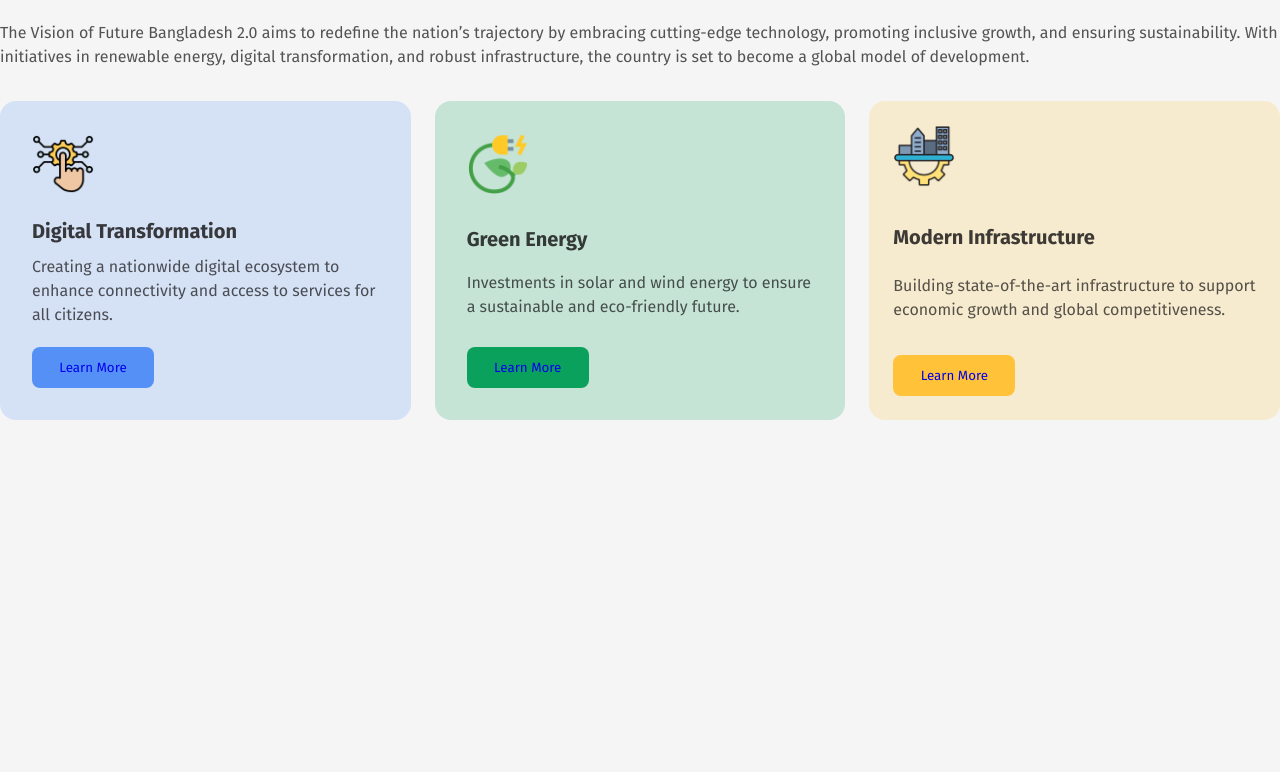
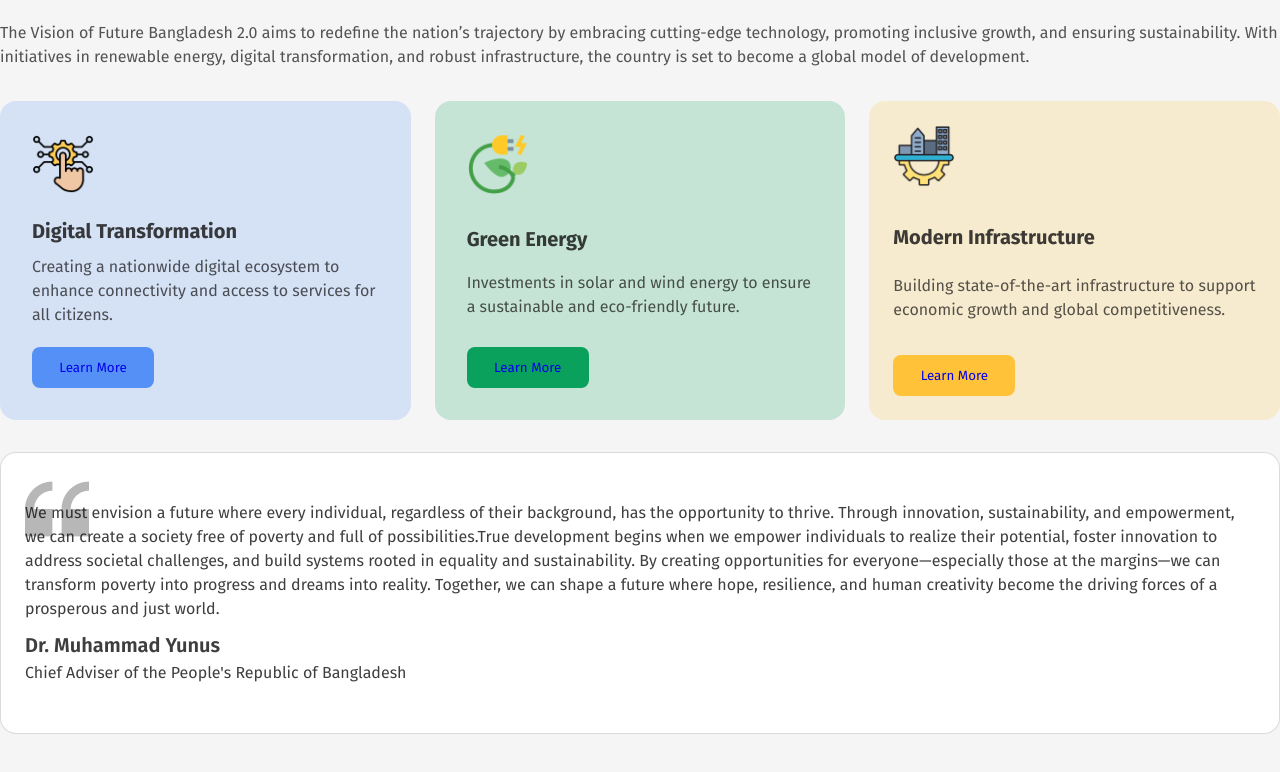
Before and after one commit to FreelancerJulhas/JulhasBiswas-B11-A01, a plain HTML site: page index.html in a window 1280 px wide. Shown: the part 1223-1995 px from the top of the page. Before the commit the page ends 1723 px from the top, so only its background shows below. Drawn offline with Linux system fonts and the light colour scheme.

Commit message:
Done upto block quote

```diff
--- a/index.html
+++ b/index.html
@@ -145,6 +145,28 @@
             <button class="vision-btn btn3"><a href="#">Learn More</a></button>
           </div>
         </div>
+        <!-- quote block start  -->
+        <div class="quote">
+          <p class="quote-description">
+            We must envision a future where every individual, regardless of
+            their background, has the opportunity to thrive. Through innovation,
+            sustainability, and empowerment, we can create a society free of
+            poverty and full of possibilities.True development begins when we
+            empower individuals to realize their potential, foster innovation to
+            address societal challenges, and build systems rooted in equality
+            and sustainability. By creating opportunities for
+            everyone—especially those at the margins—we can transform poverty
+            into progress and dreams into reality. Together, we can shape a
+            future where hope, resilience, and human creativity become the
+            driving forces of a prosperous and just world.
+          </p>
+          <h4 class="quote-title">Dr. Muhammad Yunus</h4>
+          <p class="quote-description">
+            Chief Adviser of the People's Republic of Bangladesh
+          </p>
+        </div>
+
+        <!-- quote block end  -->
       </section>
       <!-- ============ Vision Section End ============  -->
     </main>
--- a/style.css
+++ b/style.css
@@ -5,25 +5,31 @@
     outline: 0;
     font-family: "Fira Sans", serif;
 }
+
 a {
     text-decoration: none;
 }
+
 li {
     list-style-type: none;
 }
+
 body {
     background-color: #f5f5f5;
     max-width: 1280px;
     margin: 0 auto;
 }
+
 section {
     margin-bottom: 80px;
 }
+
 /* ============ Common style end ============ */
 /* ============ Shared style Start ============ */
 .black1 {
     color: #0E0E0E;
 }
+
 .btn {
     border: none;
     border-radius: 8px;
@@ -36,6 +42,7 @@ section {
     text-align: left;
     transition: 0.3s;
 }
+
 .btn:hover {
     border: none;
     border-radius: 8px;
@@ -43,6 +50,7 @@ section {
     background: White;
     color: #006A50;
 }
+
 .section-title {
     font-size: 40px;
     font-weight: 700;
@@ -50,6 +58,7 @@ section {
     text-align: left;
     margin-bottom: 24px;
 }
+
 .description {
     color: rgba(14, 14, 14, 0.7);
     font-size: 16px;
@@ -57,6 +66,7 @@ section {
     line-height: 24px;
     text-align: left;
 }
+
 /* ============ Shared style end ============ */
 /* ============ Header start ============ */
 #header {
@@ -65,12 +75,14 @@ section {
     align-items: center;
     padding: 31px 0px;
 }
+
 .logo-text a {
     font-size: 32px;
     font-weight: 700;
     line-height: 38.4px;
     text-align: left;
 }
+
 .sign-in a {
     color: #006A50;
     border: 1px solid #006A50;
@@ -78,15 +90,18 @@ section {
     padding: 15px 30px;
     transition: 0.3s;
 }
+
 .sign-in a:hover {
     background-color: #006A50;
     color: White;
 }
+
 /* ============  Header End ============ */
 /* ============ Hero Banner Section Start ============ */
 #hero-banner {
     margin-top: 20px;
 }
+
 .hero-container {
     background-color: #C6E4D6;
     border-radius: 24px;
@@ -96,9 +111,11 @@ section {
     padding: 80px 60px;
     gap: 64px;
 }
+
 .hero-text {
     width: 622px;
 }
+
 .sub-title {
     color: rgba(14, 14, 14, 0.5);
     font-size: 24px;
@@ -107,6 +124,7 @@ section {
     letter-spacing: 0%;
     text-align: left;
 }
+
 .title {
     max-width: 615px;
     font-size: 56px;
@@ -116,10 +134,12 @@ section {
     margin-top: 16px;
     margin-bottom: 24px;
 }
+
 .hero-img img {
     width: 474.03px;
     height: 400px;
 }
+
 /* ============ Hero Banner Section End ============ */
 /* ============ Development Pillars Section Start ============ */
 .pillars-container,
@@ -127,9 +147,11 @@ section {
     display: flex;
     gap: 24px;
 }
+
 #pillars h2.section-title {
     margin-bottom: 32px;
 }
+
 .pillars-item {
     width: 302px;
     padding: 24px;
@@ -137,11 +159,13 @@ section {
     border-radius: 16px;
     background: rgb(255, 255, 255);
 }
+
 .pillar-img,
 .vision-img {
     width: 62px;
     height: 62px;
 }
+
 .pillars-title,
 .vision-title {
     color: rgba(14, 14, 14, 0.8);
@@ -152,6 +176,7 @@ section {
     margin-top: 24px;
     margin-bottom: 12px;
 }
+
 /* ============ Development Pillars Section End ============ */
 /* ============ Vision Section start ============ */
 .vision-item {
@@ -163,6 +188,7 @@ section {
     flex-direction: column;
     justify-content: space-between;
 }
+
 .vision-item-3 {
     width: 410.67px;
     padding: 24px;
@@ -172,22 +198,28 @@ section {
     flex-direction: column;
     justify-content: space-between;
 }
+
 .vision-item-3>p {
     width: 362.67px;
 }
+
 .vi-2 {
     background: rgb(198, 228, 214);
 }
+
 .vi-3 {
     background: rgb(247, 235, 207);
 }
+
 #vision>.description {
     margin-top: 24px;
     margin-bottom: 32px;
 }
+
 .vision-btn {
     margin-top: 20px;
 }
+
 .btn1,
 .btn2,
 .btn3 {
@@ -197,29 +229,67 @@ section {
     border-radius: 8px;
     padding: 11px 20px 11px 20px;
 }
+
 .btn1 {
     background: rgb(84, 144, 245);
 }
+
 .btn1:hover {
     background-color: transparent;
     color: rgb(84, 144, 245);
     border: 1px solid rgb(84, 144, 245);
 }
+
 .btn2 {
     background-color: transparent;
     background-color: rgb(9, 161, 92);
 }
+
 .btn2:hover {
     background-color: transparent;
     color: rgb(9, 161, 92);
     border: 1px solid rgb(9, 161, 92);
 }
+
 .btn3 {
     background: rgb(255, 194, 57);
 }
+
 .btn3:hover {
     background-color: transparent;
     color: rgb(255, 194, 57);
     border: 1px solid rgb(255, 194, 57);
 }
+/* quote block start  */
+.quote {
+    background: rgb(255, 255, 255) url(assets/quote-bg.png);
+    background-position: 24px 24px;
+    background-repeat: no-repeat;
+    padding: 48px 24px 48px 24px;
+    box-sizing: border-box;
+    border: 1px solid rgba(14, 14, 14, 0.15);
+    border-radius: 16px;
+    margin-top: 32px;
+
+
+}
+.quote-description{
+    color: rgba(14, 14, 14, 0.8);
+font-size: 16px;
+font-weight: 400;
+line-height: 24px;
+text-align: left;
+}
+.quote-title{
+color: rgba(14, 14, 14, 0.8);
+font-size: 20px;
+font-weight: 600;
+line-height: 24px;
+text-align: left;
+margin-top: 12px;
+margin-bottom: 4px;
+}
+/* quote block end  */
+
+
 /* ============ Vision Section End ============ */
```
